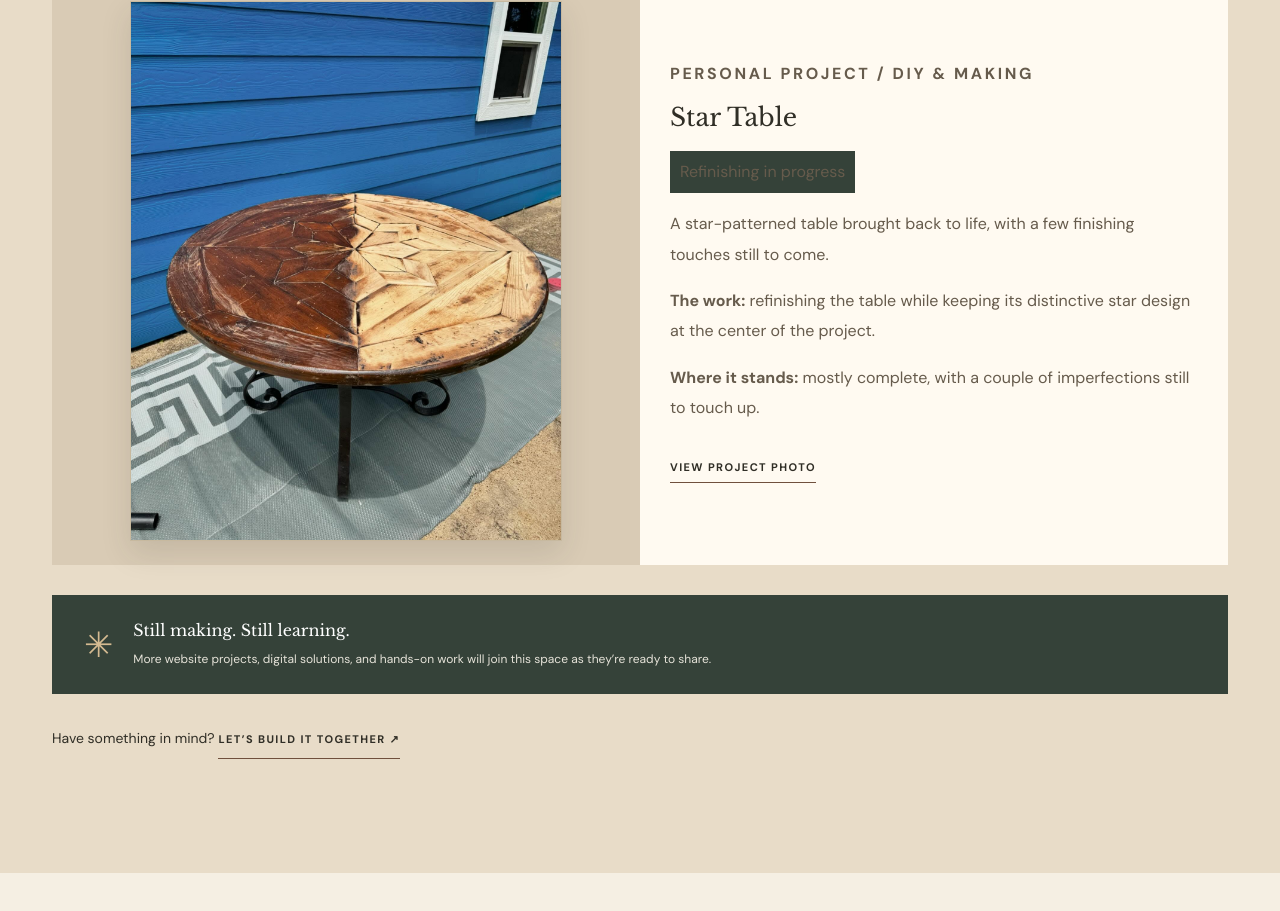
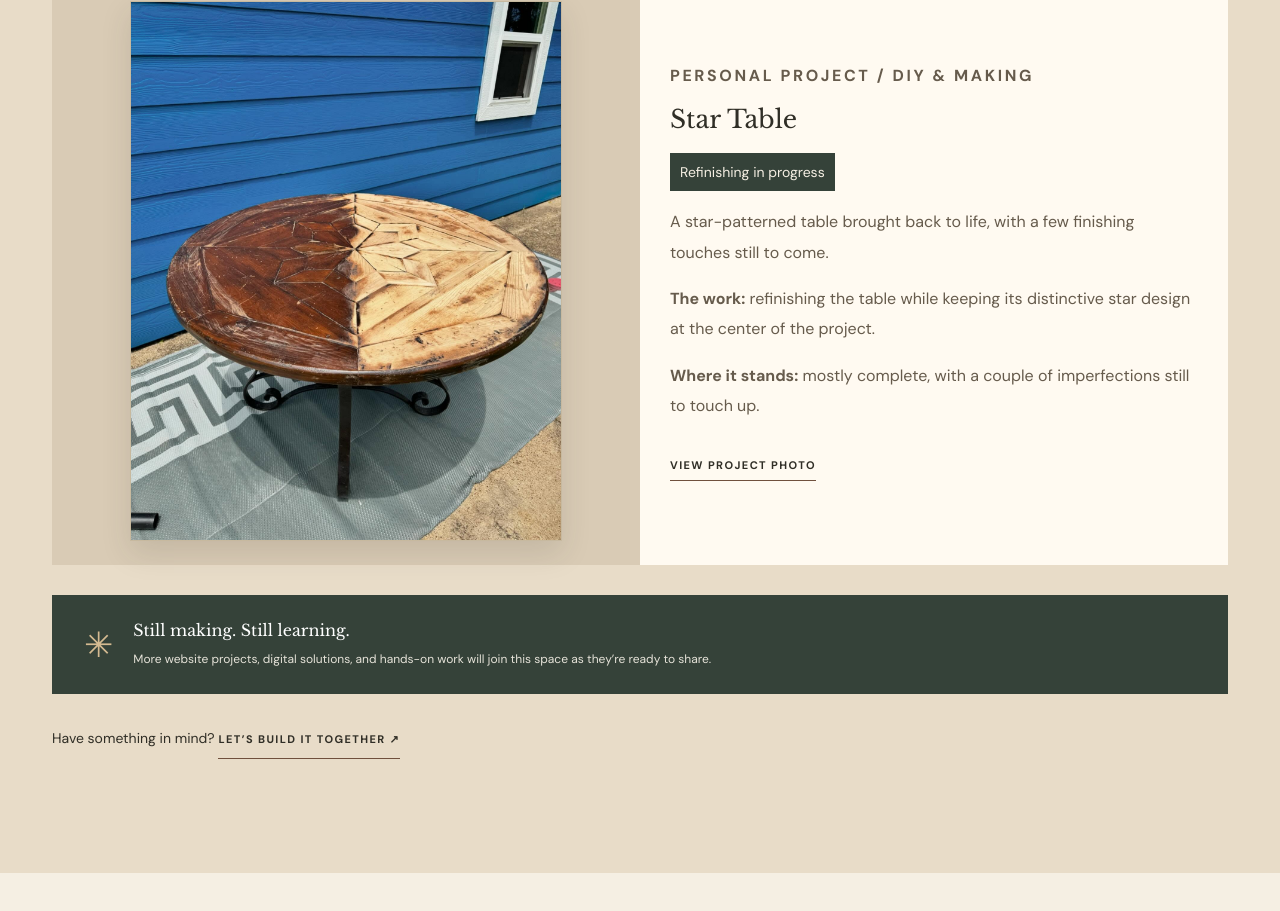
Before and after one commit to ymdt255sds-beep/builtbygiovanna, a plain HTML site: page public/index.html in a window 1280 px wide. Shown: the part 4791-5702 px from the top of the page. Drawn offline with nearby package versions, Linux system fonts and the light colour scheme.

Commit message:
Keep project progress label legible against its green background

```diff
--- a/public/index.html
+++ b/public/index.html
@@ -15,7 +15,7 @@
     .packages h2 em{color:var(--brown)}.package-grid{display:grid;grid-template-columns:repeat(3,minmax(0,1fr));gap:20px}.package-card{background:var(--ivory);border:1px solid var(--line);padding:28px;display:flex;flex-direction:column}.package-card h3{font-size:25px;font-weight:400;line-height:1.4;margin:0}.package-card .package-price{font-family:'Libre Baskerville',Georgia,serif;color:var(--green);font-size:27px;line-height:1.5;margin:20px 0 10px}.package-price span{font:13px 'DM Sans',Arial,sans-serif}.package-card>p:not(.eyebrow):not(.package-price),.package-card ul,.package-details p{font-size:14px;line-height:1.9;color:var(--muted)}.package-card ul{padding-left:18px;margin:8px 0 28px}.package-card .btn{margin-top:auto;gap:8px;line-height:1.7}.package-details{margin-top:35px;max-width:900px}.package-details h3{font-size:23px;font-weight:400}.package-details p{margin:18px 0}@media(max-width:900px){.package-grid{grid-template-columns:1fr}.package-card{padding:26px}}
     .portfolio-shot{display:flex;align-items:center;justify-content:center;padding:24px;background:#d9cbb5;min-width:0}.portfolio-shot img{display:block;width:100%;height:auto;border:1px solid #c7b99f;box-shadow:0 12px 28px #302e2620}.portfolio-feature .project-copy{align-self:center}.portfolio-feature .project-copy>p{font-size:16px}@media(max-width:760px){.portfolio-shot{padding:18px}}
     .about-art img{object-position:center 25%}
-    .table-shot img{max-height:540px;width:auto;max-width:100%;object-fit:contain}.project-copy .project-progress{display:inline-block;margin:16px 0 0;padding:6px 10px;background:var(--green);color:var(--cream);font-size:14px}
+    .table-shot img{max-height:540px;width:auto;max-width:100%;object-fit:contain}.portfolio-feature .project-copy>.project-progress{display:inline-block;margin:16px 0 0;padding:6px 10px;background:var(--green);color:var(--cream);font-size:14px}
   </style>
   <script src="script.js" defer></script>
   <title>Built by Giovanna | Websites, Digital Help & Creative Projects</title>
```
